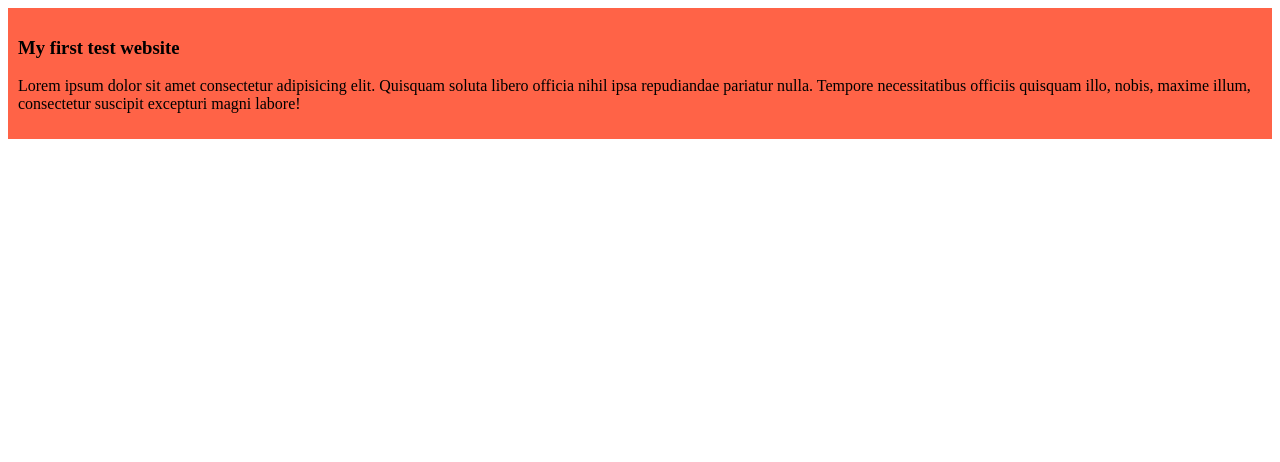
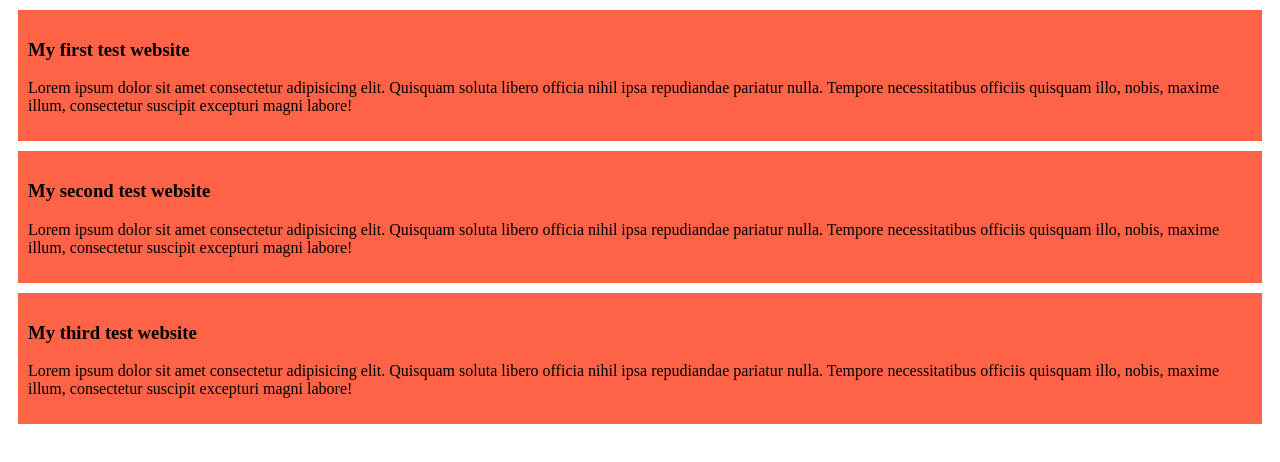
Before and after one commit to chaity345/my-first-website, a plain HTML site: page index.html in a window 1280 px wide. Drawn offline with Linux system fonts and the light colour scheme.

Commit message:
updated feature

```diff
--- a/Style/blog.css
+++ b/Style/blog.css
@@ -1,4 +1,5 @@
 div{
     background-color: tomato;
     padding: 10px;
+    margin: 10px;
 }
--- a/index.html
+++ b/index.html
@@ -7,13 +7,27 @@
     </title>
     <link rel="stylesheet" href="Style/blog.css">
 </head>
-<div>
-    <h3>My first test website</h3>
+<body>
+
+
+    <div>
+        <h3>My first test website</h3>
 
     <p>Lorem ipsum dolor sit amet consectetur adipisicing elit. Quisquam soluta libero officia nihil ipsa repudiandae pariatur nulla. Tempore necessitatibus officiis quisquam illo, nobis, maxime illum, consectetur suscipit excepturi magni labore!</p>
 
 </div>
-<body>
+<div>
+        <h3>My second test website</h3>
+
+    <p>Lorem ipsum dolor sit amet consectetur adipisicing elit. Quisquam soluta libero officia nihil ipsa repudiandae pariatur nulla. Tempore necessitatibus officiis quisquam illo, nobis, maxime illum, consectetur suscipit excepturi magni labore!</p>
+
+</div>
+    <div>
+        <h3>My third test website</h3>
+
+    <p>Lorem ipsum dolor sit amet consectetur adipisicing elit. Quisquam soluta libero officia nihil ipsa repudiandae pariatur nulla. Tempore necessitatibus officiis quisquam illo, nobis, maxime illum, consectetur suscipit excepturi magni labore!</p>
+
+</div>
 
 </body>
 </html>
```
